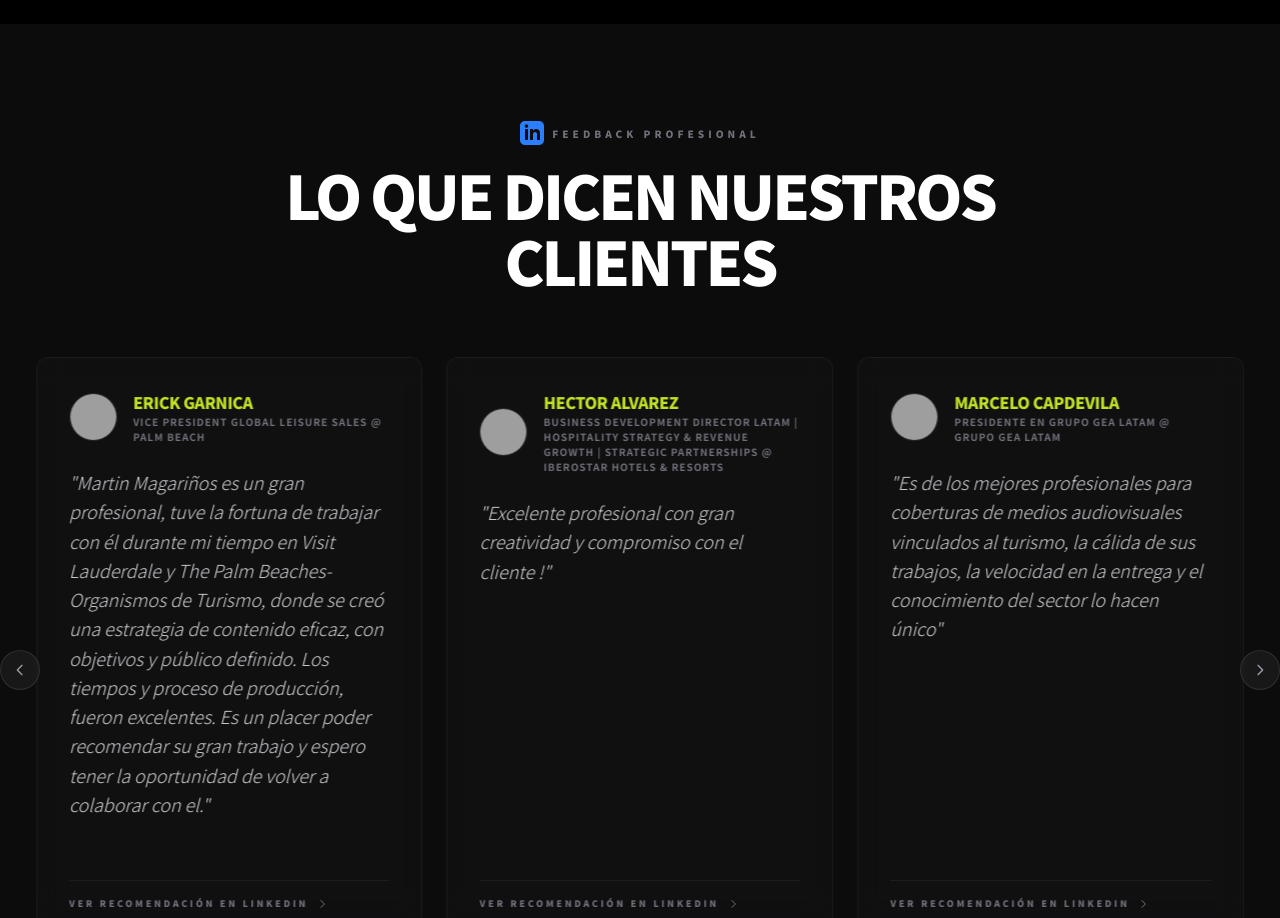
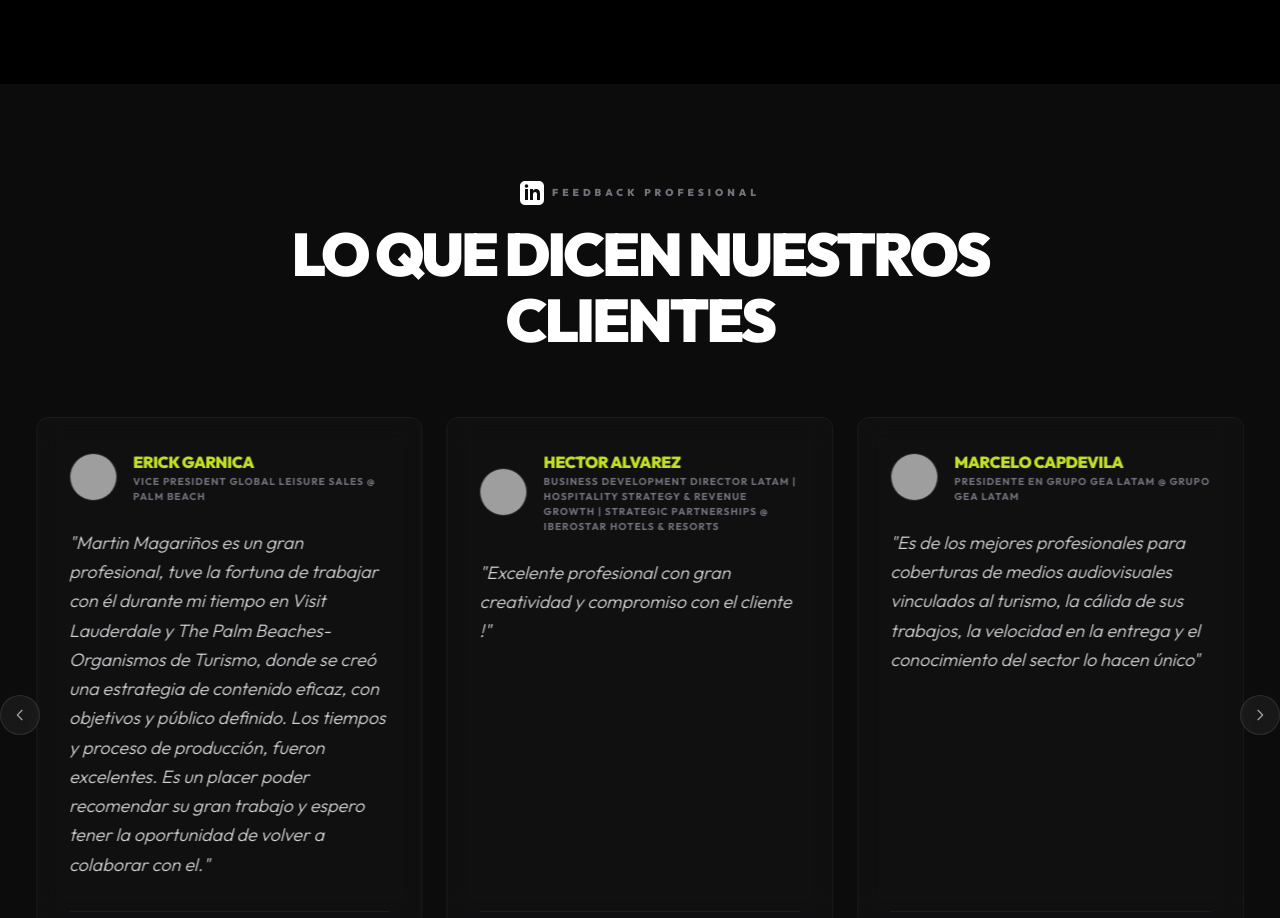
Before and after one commit to martinmagarinios-sudo/nexofilm-web, a React (Vite) app: page / in a window 1280 px wide. Shown: the part 5300-6218 px from the top of the page. Built offline with nearby package versions, Linux system fonts and the light colour scheme; grey boxes are pictures that could not be loaded.

Commit message:
Estética: Fuente Outfit Global + Corrección Colores (Jesi Audit)

```diff
--- a/components/Testimonials.tsx
+++ b/components/Testimonials.tsx
@@ -48,7 +48,7 @@ const Testimonials: React.FC = () => {
       <div className="container mx-auto px-6">
         <div className="flex flex-col items-center mb-16">
           <div className="flex items-center gap-2 mb-4">
-            <svg className="w-6 h-6 text-blue-500 fill-current" viewBox="0 0 24 24"><path d="M19 0h-14c-2.761 0-5 2.239-5 5v14c0 2.761 2.239 5 5 5h14c2.762 0 5-2.239 5-5v-14c0-2.761-2.238-5-5-5zm-11 19h-3v-11h3v11zm-1.5-12.268c-.966 0-1.75-.79-1.75-1.764s.784-1.764 1.75-1.764 1.75.79 1.75 1.764-.783 1.764-1.75 1.764zm13.5 12.268h-3v-5.604c0-3.368-4-3.113-4 0v5.604h-3v-11h3v1.765c1.396-2.586 7-2.777 7 2.476v6.759z" /></svg>
+            <svg className="w-6 h-6 text-white fill-current" viewBox="0 0 24 24"><path d="M19 0h-14c-2.761 0-5 2.239-5 5v14c0 2.761 2.239 5 5 5h14c2.762 0 5-2.239 5-5v-14c0-2.761-2.238-5-5-5zm-11 19h-3v-11h3v11zm-1.5-12.268c-.966 0-1.75-.79-1.75-1.764s.784-1.764 1.75-1.764 1.75.79 1.75 1.764-.783 1.764-1.75 1.764zm13.5 12.268h-3v-5.604c0-3.368-4-3.113-4 0v5.604h-3v-11h3v1.765c1.396-2.586 7-2.777 7 2.476v6.759z" /></svg>
             <span className="text-zinc-500 uppercase tracking-[0.4em] text-[10px] font-black">Feedback Profesional</span>
           </div>
           <h2 className="text-4xl md:text-6xl font-black uppercase tracking-tighter text-center max-w-3xl leading-[1.1]">Lo que dicen nuestros clientes</h2>
--- a/index.css
+++ b/index.css
@@ -5,12 +5,12 @@
     --color-nexo-lime-dark: #9dc60e;
     --color-nexo-gray: #808080;
     --color-nexo-dark: #000000;
-    --font-sans: "Noto Sans JP", sans-serif;
+    --font-sans: "Outfit", sans-serif;
 }
 
 /* --- Estilos Globales --- */
 body {
-    font-family: 'Noto Sans JP', sans-serif;
+    font-family: 'Outfit', sans-serif;
     background-color: #000000;
     color: #ffffff;
     -webkit-font-smoothing: antialiased;
--- a/index.html
+++ b/index.html
@@ -34,10 +34,7 @@
   <link rel="icon" type="image/png" href="/favicon.png" />
   <link rel="preconnect" href="https://fonts.googleapis.com">
   <link rel="preconnect" href="https://fonts.gstatic.com" crossorigin>
-  <link rel="preload"
-    href="https://fonts.googleapis.com/css2?family=Noto+Sans+JP:wght@100;300;400;500;700;900&display=swap" as="style">
-  <link href="https://fonts.googleapis.com/css2?family=Noto+Sans+JP:wght@100;300;400;500;700;900&display=swap"
-    rel="stylesheet">
+  <link href="https://fonts.googleapis.com/css2?family=Outfit:wght@100..900&display=swap" rel="stylesheet">
   <link rel="stylesheet" href="/index.css">
 </head>
 
```
